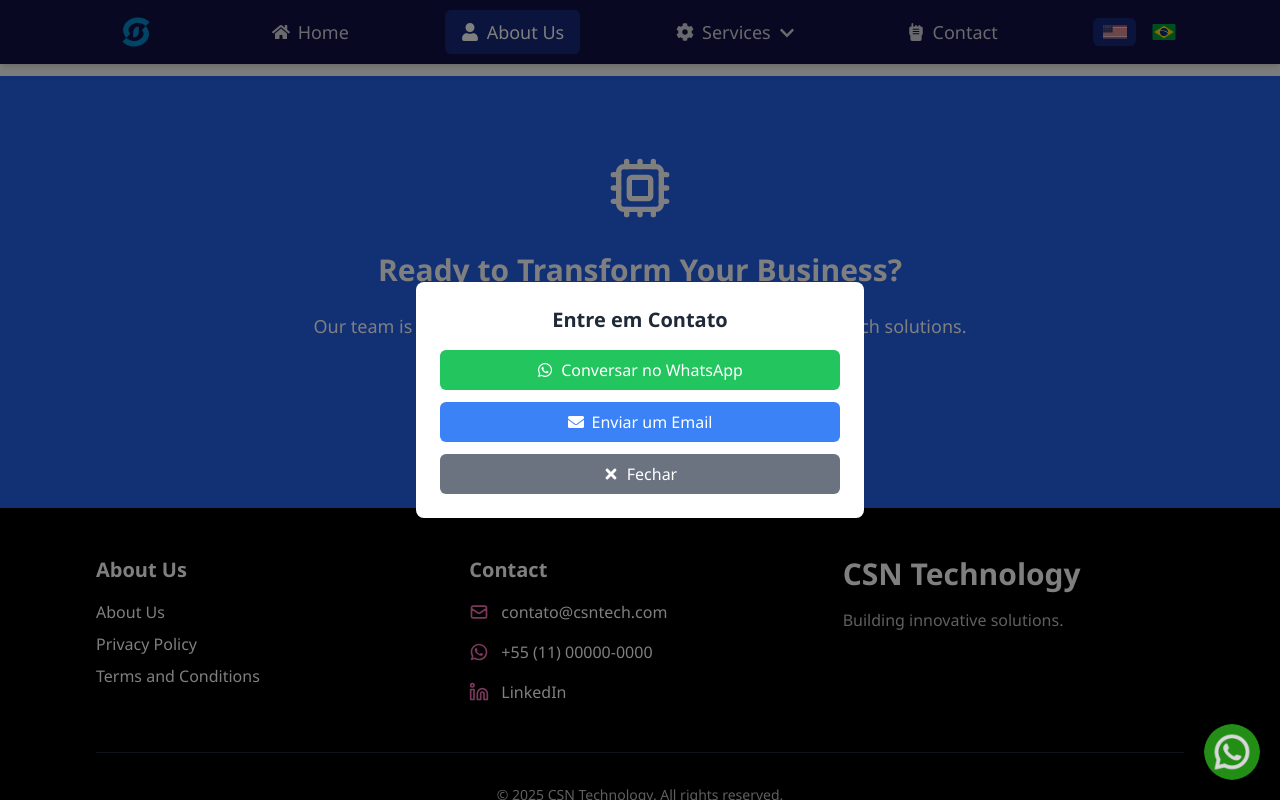
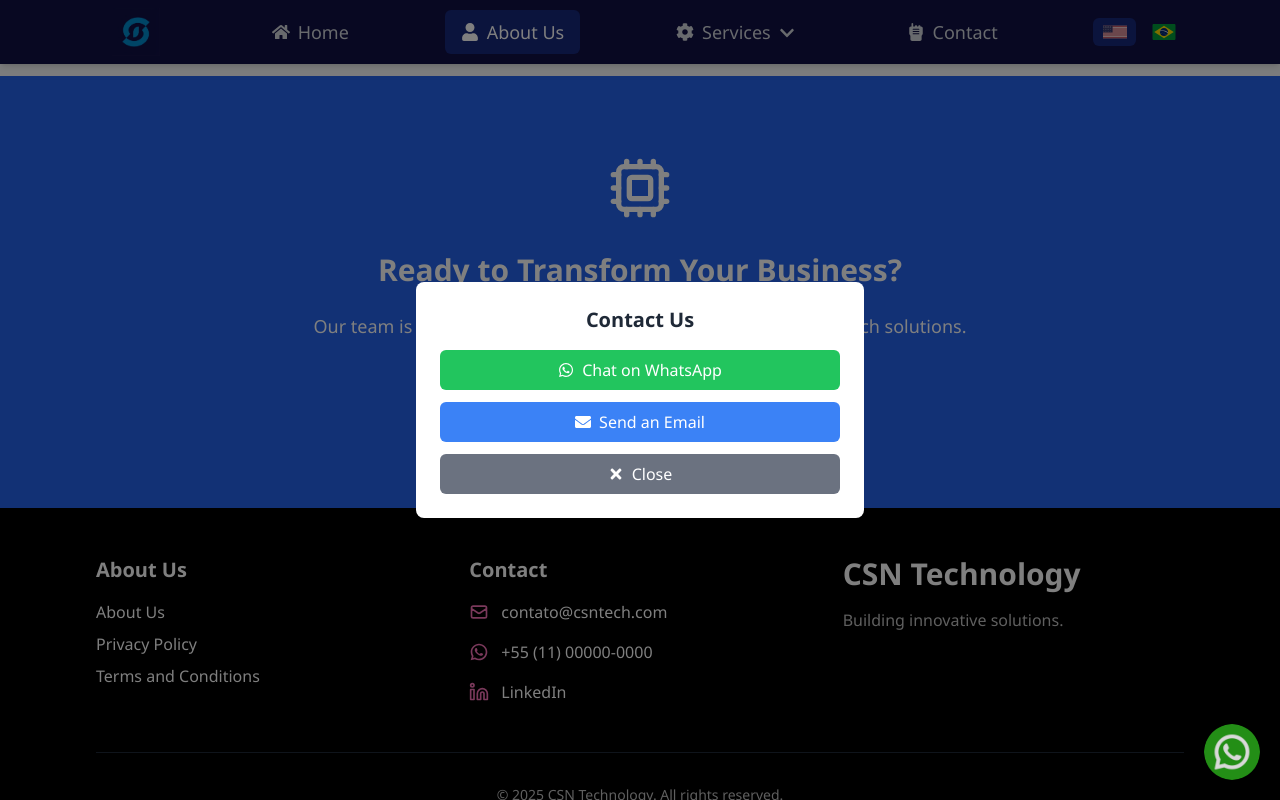
Before and after one commit to IHenriqueCSN/csnWeb, a Next.js app: page /en/about-us in a window 1280 px wide. Both pictures are taken after a click on the button "Schedule a Consultation". Shown: the part 2970-3770 px from the top of the page. Built offline with nearby package versions, Linux system fonts and the light colour scheme.

Commit message:
Added translations to contact modal

```diff
--- a/app/[locale]/about-us/page.tsx
+++ b/app/[locale]/about-us/page.tsx
@@ -2,7 +2,8 @@ import AboutUs from "@/components/AboutUs";
 import { getTranslations } from "next-intl/server";
 
 export default async function Contato() {
-  const t = await getTranslations("about_us")
+  const t = await getTranslations("about_us");
+  const c = await getTranslations('contact_modal');
     return (
       <>
       <main className="mt-8">
@@ -35,7 +36,11 @@ export default async function Contato() {
             commitment_text: t('commitment_text'),
             ethics_text: t('ethics_text'),
             collaboration_text: t('collaboration_text'),
-            excellence_text: t('excellence_text')
+            excellence_text: t('excellence_text'),
+            contact_title: c('title'),
+            contact_whatsapp: c('whatsapp'),
+            contact_email: c('email'),
+            contact_close: c('close')
           }}
         />
       </main>
--- a/app/[locale]/page.tsx
+++ b/app/[locale]/page.tsx
@@ -67,6 +67,7 @@
     try {
       const t = await getTranslations('common');
       const s = await getTranslations('services')
+      const c = await getTranslations('contact_modal');
 
       const translatedServices = baseServices.map(service => ({
         ...service,
@@ -76,7 +77,7 @@
 
       return (
         <>
-          <Hero t={{ welcome: t('welcome'), description: t('description'), cta_call: t('cta_call'), motto: t('motto') }} />
+          <Hero t={{ welcome: t('welcome'), description: t('description'), cta_call: t('cta_call'), motto: t('motto'), contact_title: c('title'), contact_whatsapp: c('whatsapp'), contact_email: c('email'), contact_close: c('close') }} />
           <main className="my-8">
             <ServicesGrid services={translatedServices} title={t('our_services')} />
             <InfoSection sections={translatedServices} t={{learn_more: t('learn_more')}} />
--- a/components/ContactModal.tsx
+++ b/components/ContactModal.tsx
@@ -6,9 +6,15 @@ import { useEffect, useRef } from 'react'; // Import useRef and useEffect
 interface ContactModalProps {
   isOpen: boolean;
   onClose: () => void;
+  translations: {
+    title: string;
+    whatsapp: string;
+    email: string;
+    close: string;
+  }
 }
 
-export default function ContactModal({ isOpen, onClose }: ContactModalProps) {
+export default function ContactModal({ isOpen, onClose, translations }: ContactModalProps) {
   const modalRef = useRef<HTMLDivElement>(null); // Ref for the modal content
 
   const openWhatsApp = () => {
@@ -57,20 +63,20 @@ export default function ContactModal({ isOpen, onClose }: ContactModalProps) {
             transition={{ duration: 0.2 }} // Animation duration
             className="bg-white rounded-lg p-6 w-11/12 max-w-md text-center"
           >
-            <h2 className="text-xl font-bold mb-4 text-gray-800">Entre em Contato</h2>
+            <h2 className="text-xl font-bold mb-4 text-gray-800">{translations.title}</h2>
             <button
               onClick={openWhatsApp}
               className="w-full flex items-center justify-center bg-green-500 text-white py-2 px-4 rounded-md mb-3 hover:bg-green-600 transition"
             >
               <FaWhatsapp className="mr-2" /> {/* WhatsApp icon */}
-              Conversar no WhatsApp
+              {translations.whatsapp}
             </button>
             <button
               onClick={goToContactPage}
               className="w-full flex items-center justify-center bg-blue-500 text-white py-2 px-4 rounded-md mb-3 hover:bg-blue-600 transition"
             >
               <FaEnvelope className="mr-2" /> {/* Email icon */}
-              Enviar um Email
+              {translations.email}
             </button>
             {/* Add more buttons or slots here */}
             <button
@@ -78,7 +84,7 @@ export default function ContactModal({ isOpen, onClose }: ContactModalProps) {
               className="w-full flex items-center justify-center bg-gray-500 text-white py-2 px-4 rounded-md hover:bg-gray-600 transition"
             >
               <FaTimes className="mr-2" /> {/* Close icon */}
-              Fechar
+              {translations.close}
             </button>
           </motion.div>
         </motion.div>
--- a/public/locales/en/common.json
+++ b/public/locales/en/common.json
@@ -7,14 +7,12 @@
         "our_services": "Our Services",
         "learn_more": "Learn More"
     },
-
     "navbar": {
         "home": "Home",
         "about_us": "About Us",
         "services": "Services",
         "contact": "Contact"
     },
-
     "services": {
         "upgrades": "Upgrades",
         "glovia": "Glovia® ERP Support",
@@ -29,7 +27,6 @@
         "infrastructure_description": "Have a high-performance infrastructure to support your business growth. Our Infrastructure service ensures your company has the necessary resources to handle increased demand and business expansion.",
         "support_description": "Count on specialized technical support to resolve issues and maintain system stability. Our Technical Support service ensures your company has the necessary support to keep your system running efficiently and securely."
     },
-
     "footer": {
         "about_us": "About Us",
         "privacy": "Privacy Policy",
@@ -38,11 +35,9 @@
         "motto": "Building innovative solutions.",
         "rights": "All rights reserved."
     },
-
     "whatsapp": {
         "whatsapp": "Talk to us on WhatsApp"
     },
-
     "about_us": {
         "header": "Transforming Businesses with Cutting-Edge Technology",
         "header_description": "At CSN Technology, we combine technical expertise with strategic vision to drive digital transformation for businesses. With over a decade of experience, we deliver customized ERP solutions that optimize operations and generate tangible results.",
@@ -72,9 +67,7 @@
         "ethics_text": "We act with integrity, building relationships based on trust and honesty.",
         "collaboration_text": "We value teamwork, believing that effective partnerships lead to more robust solutions and superior results.",
         "excellence_text": "We strive for excellence in everything we do, from delivering our services to building relationships with our clients and collaborators."
-
     },
-
     "not_found": {
         "header": "Page in Construction",
         "header_description_1": "We are working to bring you an even better experience.",
@@ -82,7 +75,6 @@
         "return_title": "In the meantime, you can return to the homepage.",
         "return_cta": "Click here to go back to the homepage."
     },
-
     "contact": {
         "title": "Contact Us",
         "name": "First Name",
@@ -99,7 +91,6 @@
         "required_agreement": "You must agree to continue.",
         "agreement": "I agree with the privacy policy."
     },
-
     "modules": {
         "glovia": {
             "modules_title": "Glovia® ERP Modules",
@@ -125,7 +116,6 @@
             }
         }
     },
-
     "sectiondata": {
         "glovia": {
             "why-use": "Strategic Advantage",
@@ -188,12 +178,17 @@
             "testimonials_description": "Clients who have performed ERP integration with us highlight the improvement in efficiency and decision-making. They value our expertise in effectively connecting systems. Many report significant reductions in order processing time, faster financial closing cycles, and greater accuracy in business forecasts after implementing our integration solutions. The ability to access consistent and up-to-date information in real-time is often cited as an important competitive advantage that has fundamentally transformed the way they manage their operations and serve their own customers."
         }
     },
-
     "titles": {
         "about-us": "About Us",
         "contact": "Contact",
         "integration": "ERP Integration",
         "infrastructure": "Infrastructure",
         "support": "Tech Support"
+    },
+    "contact_modal": {
+        "title": "Contact Us",
+        "whatsapp": "Chat on WhatsApp",
+        "email": "Send an Email",
+        "close": "Close"
     }
 }
--- a/public/locales/pt/common.json
+++ b/public/locales/pt/common.json
@@ -7,14 +7,12 @@
         "our_services": "Nossos Serviços",
         "learn_more": "Saiba Mais"
     },
-
     "navbar": {
         "home": "Home",
         "about_us": "Sobre Nós",
         "services": "Serviços",
         "contact": "Contato"
     },
-
     "services": {
         "upgrades": "Instalações e Upgrades",
         "glovia": "Suporte para Glovia® ERP",
@@ -29,7 +27,6 @@
         "infrastructure_description": "Tenha uma infraestrutura de alta performance para suportar o crescimento do seu negócio. Com o serviço de Infraestrutura, é possível garantir que a sua empresa tenha os recursos necessários para suportar o aumento da demanda e a expansão dos negócios.",
         "support_description": "Conte com um suporte técnico especializado para resolver problemas e manter a estabilidade do seu sistema. Com o serviço de Suporte Técnico, é possível garantir que a sua empresa tenha o apoio necessário para manter o seu sistema funcionando de forma eficiente e segura."
     },
-
     "footer": {
         "about_us": "Sobre Nós",
         "privacy": "Política de Privacidade",
@@ -38,11 +35,9 @@
         "motto": "Construindo soluções inovadoras",
         "rights": "Todos os direitos reservados."
     },
-
     "whatsapp": {
         "whatsapp": "Fale conosco pelo WhatsApp"
     },
-
     "about_us": {
         "header": "Transformando Negócios com Tecnologia de Ponta",
         "header_description": "Na CSN Technology, combinamos expertise técnica com visão estratégica para impulsionar a transformação digital de empresas. Com mais de uma década de experiência, entregamos soluções ERP personalizadas que otimizam operações e geram resultados tangíveis.",
@@ -72,9 +67,7 @@
         "ethics_text": "Atuamos com integridade, construindo relacionamentos baseados na confiança e na honestidade.",
         "collaboration_text": "Valorizamos o trabalho em equipe, acreditando que parcerias efetivas levam a soluções mais robustas e resultados superiores.",
         "excellence_text": "Buscamos a excelência em tudo o que fazemos, desde a entrega dos nossos serviços até o relacionamento com nossos clientes e colaboradores."
-
     },
-
     "not_found": {
         "header": "Página em Construção",
         "header_description_1": "Estamos trabalhando para trazer uma experiência ainda melhor para você.",
@@ -82,7 +75,6 @@
         "return_title": "Enquanto isso, você pode retornar à página inicial.",
         "return_cta": "Clique aqui para retornar à pagina inicial."
     },
-
     "contact": {
         "title": "Entre em Contato Conosco",
         "name": "Nome",
@@ -99,7 +91,6 @@
         "required_agreement": "Você deve concordar para continuar.",
         "agreement": "Eu concordo com a política de privacidade (LGDP)."
     },
-
     "modules": {
         "glovia": {
             "modules_title": "Módulos do Glovia® ERP",
@@ -122,12 +113,10 @@
                 "gerenciamento_de_servicos": "Organização de contratos, SLA's e atendimentos técnicos para excelência em serviços pós-venda",
                 "gerenciamento_de_projetos": "Planejamento e acompanhamento de projetos com alocação de recursos, cronogramas e indicadores de desempenho",
                 "financeiro": "Gestão integrada de contas, fluxo de caixa, cobranças e conformidade com normas fiscais contábeis"
-                }
             }
-        },
-
+        }
+    },
     "sectiondata": {
-
         "glovia": {
             "why-use": "Vantagem Estratégica",
             "benefits": "Benefícios para Empresas",
@@ -189,12 +178,17 @@
             "testimonials_description": "Clientes que realizaram integração ERP conosco destacam a melhoria na eficiência e na tomada de decisões. Eles valorizam nossa expertise em conectar sistemas de forma eficaz. Muitos relatam reduções significativas em tempo de processamento de pedidos, ciclos de fechamento financeiro mais rápidos e maior precisão nas previsões de negócios após a implementação de nossas soluções de integração. A capacidade de acessar informações consistentes e atualizadas em tempo real é frequentemente citada como um diferencial competitivo importante que transformou fundamentalmente a maneira como gerenciam suas operações e servem seus próprios clientes."
         }
     },
-
     "titles": {
         "about-us": "Sobre Nós",
         "contact": "Contato",
         "integration": "Integração ERP",
         "infrastructure": "Infraestrutura",
         "support": "Suporte Técnico"
+    },
+    "contact_modal": {
+        "title": "Entre em Contato",
+        "whatsapp": "Conversar no WhatsApp",
+        "email": "Enviar um Email",
+        "close": "Fechar"
     }
 }
```
Also changed, not shown: components/AboutUs.tsx (+12 -1 lines), components/Hero.tsx (+12 -1 lines). Lines whose indentation alone changed are shown as unchanged.
